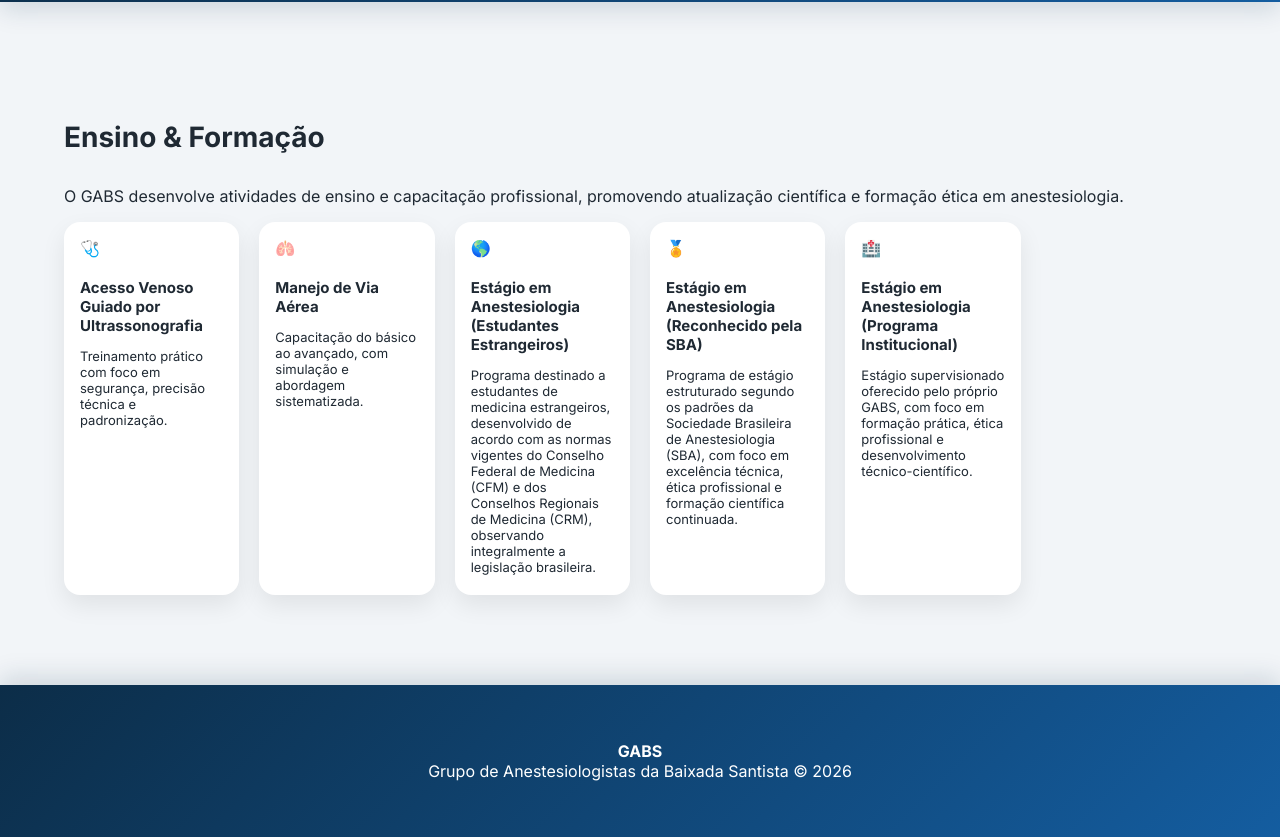
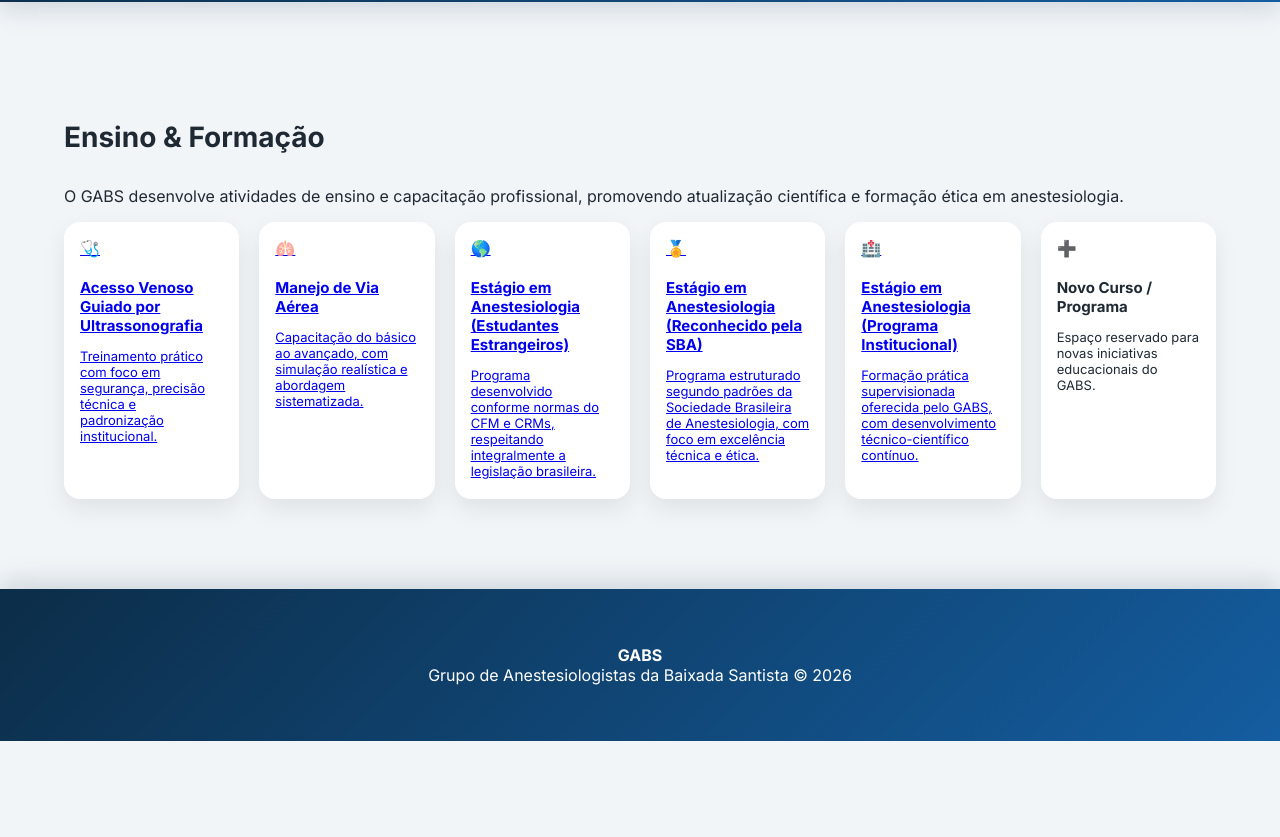
Before and after one commit to SandroDainez/gabs-site, a plain HTML site: page ensino.html in a window 1280 px wide. Shown: the part 88-925 px from the top of the page. After the commit the page ends 829 px from the top, so only its background shows below. Drawn offline with Linux system fonts and the light colour scheme.

Commit message:
Transforma ensino em cards clicáveis e padroniza menu

```diff
--- a/ensino.html
+++ b/ensino.html
@@ -4,12 +4,27 @@
 <meta charset="UTF-8">
 <meta name="viewport" content="width=device-width, initial-scale=1.0">
 <title>Ensino | GABS</title>
+
 <link rel="stylesheet" href="style.css">
+
+<script>
+/* Marca item ativo no menu */
+document.addEventListener("DOMContentLoaded", () => {
+  const path = window.location.pathname.split("/").pop();
+  document.querySelectorAll(".menu a").forEach(link => {
+    if (link.getAttribute("href") === path) {
+      link.classList.add("active");
+    }
+  });
+});
+</script>
+
 </head>
 <body>
 
 <header>
   <div class="container topbar">
+
     <div class="brand">
       <img src="imagens/logo.png" alt="GABS">
       <div class="brand-text">
@@ -18,13 +33,15 @@
       </div>
     </div>
 
-    <nav>
+    <nav class="menu">
       <a href="index.html">Início</a>
       <a href="equipe.html">Equipe</a>
       <a href="servicos.html">Serviços</a>
       <a href="ensino.html">Ensino</a>
+      <a href="eventos.html">Eventos</a>
       <a href="contato.html">Contato</a>
     </nav>
+
   </div>
 </header>
 
@@ -40,51 +57,66 @@
 
     <div class="cards">
 
-      <div class="card">
+      <!-- ================= CARD ================= -->
+
+      <a href="ensino/acesso-venoso.html" class="card">
         <div class="mini-icon">🩺</div>
         <h4>Acesso Venoso Guiado por Ultrassonografia</h4>
-        <p>Treinamento prático com foco em segurança, precisão técnica e padronização.</p>
-      </div>
+        <p>
+          Treinamento prático com foco em segurança, precisão técnica e
+          padronização institucional.
+        </p>
+      </a>
 
-      <div class="card">
+      <a href="ensino/via-aerea.html" class="card">
         <div class="mini-icon">🫁</div>
         <h4>Manejo de Via Aérea</h4>
-        <p>Capacitação do básico ao avançado, com simulação e abordagem sistematizada.</p>
-      </div>
+        <p>
+          Capacitação do básico ao avançado, com simulação realística
+          e abordagem sistematizada.
+        </p>
+      </a>
 
-      <div class="card">
+      <a href="ensino/estagio-internacional.html" class="card">
         <div class="mini-icon">🌎</div>
         <h4>Estágio em Anestesiologia (Estudantes Estrangeiros)</h4>
         <p>
-    Programa destinado a estudantes de medicina estrangeiros, desenvolvido de acordo
-    com as normas vigentes do Conselho Federal de Medicina (CFM) e dos Conselhos
-    Regionais de Medicina (CRM), observando integralmente a legislação brasileira.
+          Programa desenvolvido conforme normas do CFM e CRMs,
+          respeitando integralmente a legislação brasileira.
         </p>
-</div>
+      </a>
 
-<div class="card">
+      <a href="ensino/estagio-sba.html" class="card">
         <div class="mini-icon">🏅</div>
         <h4>Estágio em Anestesiologia (Reconhecido pela SBA)</h4>
         <p>
-    Programa de estágio estruturado segundo os padrões da Sociedade Brasileira de
-    Anestesiologia (SBA), com foco em excelência técnica, ética profissional e formação
-    científica continuada.
+          Programa estruturado segundo padrões da Sociedade Brasileira
+          de Anestesiologia, com foco em excelência técnica e ética.
         </p>
-</div>
+      </a>
 
-      <div class="card">
+      <a href="ensino/estagio-institucional.html" class="card">
         <div class="mini-icon">🏥</div>
         <h4>Estágio em Anestesiologia (Programa Institucional)</h4>
         <p>
-          Estágio supervisionado oferecido pelo próprio GABS, com foco em formação prática,
-          ética profissional e desenvolvimento técnico-científico.
+          Formação prática supervisionada oferecida pelo GABS,
+          com desenvolvimento técnico-científico contínuo.
+        </p>
+      </a>
+
+      <!-- espaço para cursos futuros -->
+
+      <div class="card placeholder">
+        <div class="mini-icon">➕</div>
+        <h4>Novo Curso / Programa</h4>
+        <p>
+          Espaço reservado para novas iniciativas educacionais do GABS.
         </p>
       </div>
 
     </div>
 
   </div>
-
 </section>
 
 <footer>
```
Lines whose indentation alone changed are shown as unchanged.
